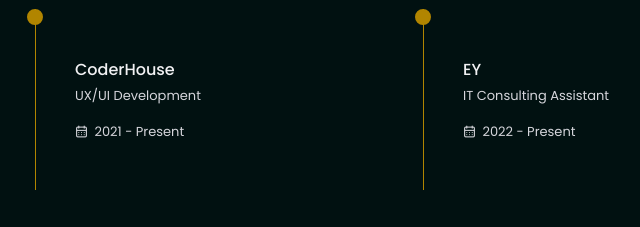
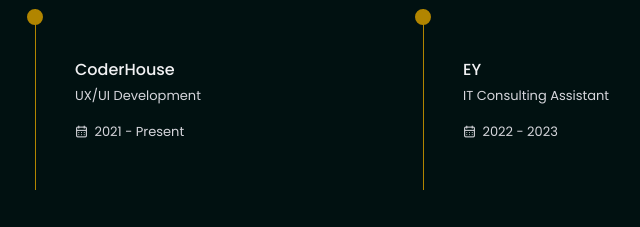
Before and after one commit to AgusPalombo/AgusPalombo.github.io, a plain HTML site: page index.html in a window 1280 px wide. Shown: the part 2120-2347 px from the top of the page, 299-939 px from the left. Drawn offline with nearby package versions, Linux system fonts and the light colour scheme; a script that the page names is missing; a web font is replaced by a local one.

Commit message:
Add files via upload

```diff
--- a/index.html
+++ b/index.html
@@ -283,7 +283,7 @@
                             <h3 class="timeline__title">EY</h3>
                             <p class="timeline__text">IT Consulting Assistant</p>
                             <span class="timeline__date"><i class="uil uil-calendar-alt"></i>
-                                2022 - Present
+                                2022 - 2023
                             </span>
                         </div>
                     </div>
```
